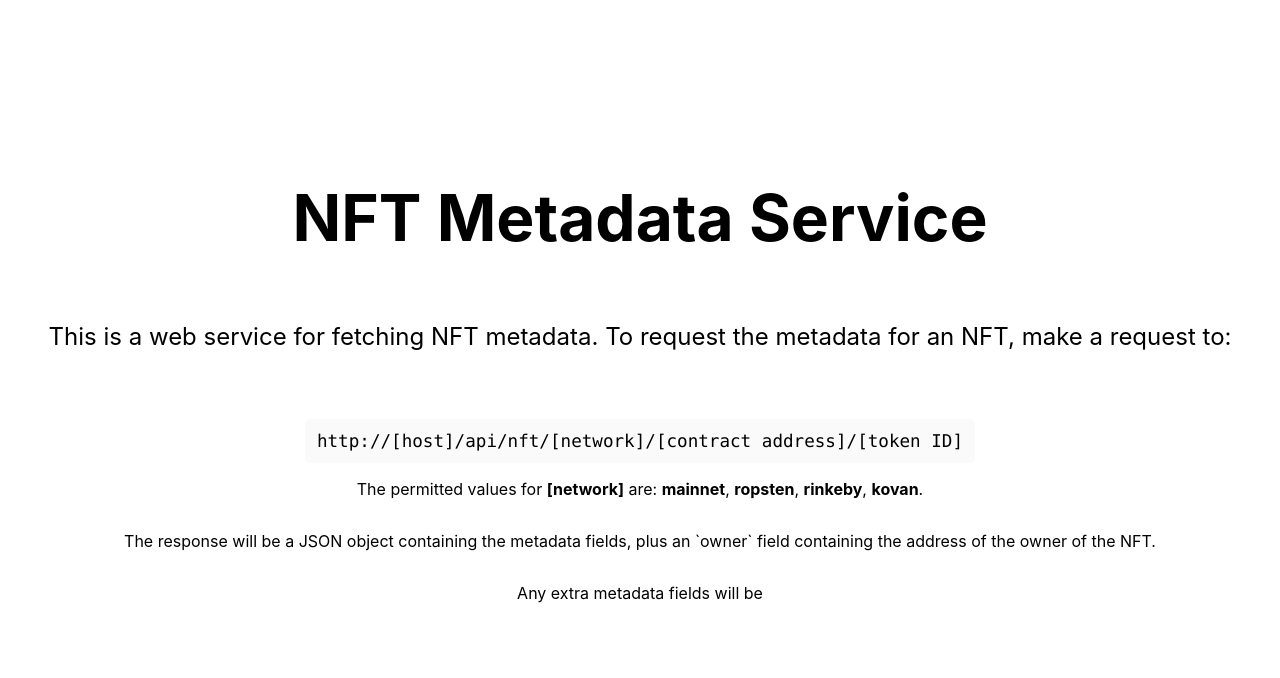
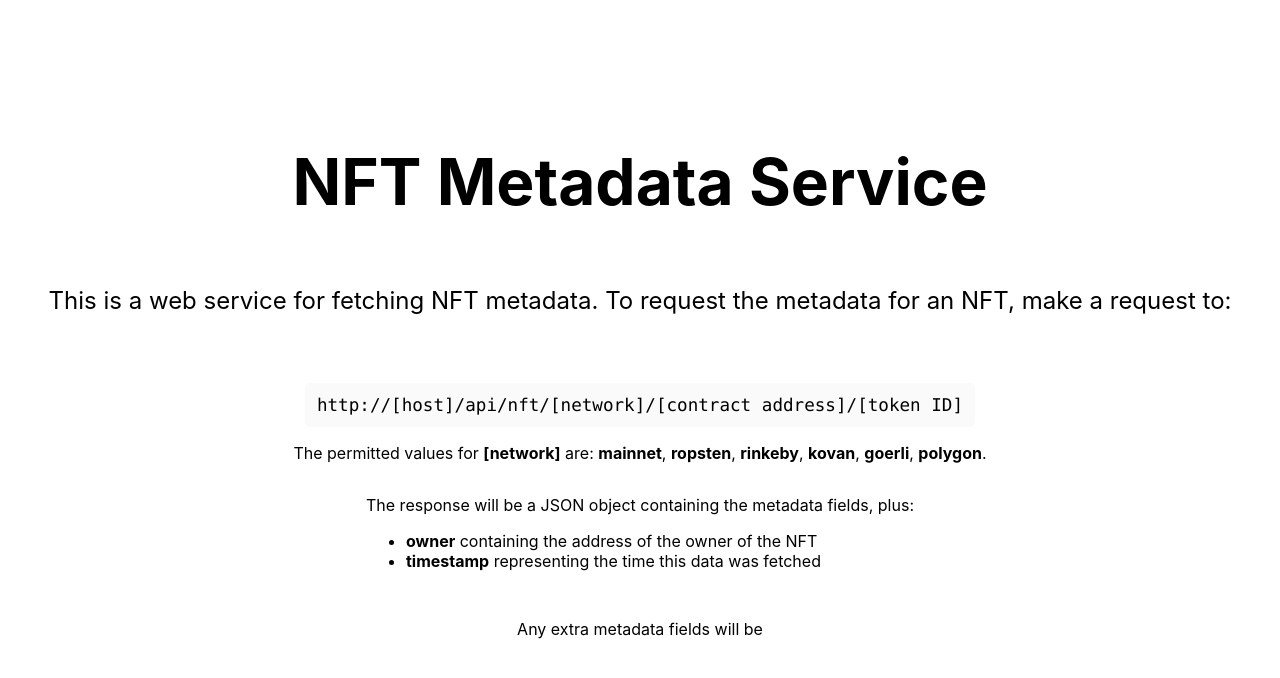
Before and after one commit to bazmatic/nft-metadata-service, a Next.js app: page / in a window 1280 px wide. Shown: the top 678 px of the page. Built offline with nearby package versions, Linux system fonts and the light colour scheme.

Commit message:
Updated home page

```diff
--- a/pages/index.tsx
+++ b/pages/index.tsx
@@ -23,10 +23,14 @@ const Home: NextPage = () => {
         </p>
         <code className={styles.code}>http://[host]/api/nft/[network]/[contract address]/[token ID]</code>
         <p>
-          The permitted values for <b>[network]</b> are: <b>mainnet</b>, <b>ropsten</b>, <b>rinkeby</b>, <b>kovan</b>.
+          The permitted values for <b>[network]</b> are: <b>mainnet</b>, <b>ropsten</b>, <b>rinkeby</b>, <b>kovan</b>, <b>goerli</b>, <b>polygon</b>.
         </p>
         <p>
-          The response will be a JSON object containing the metadata fields, plus an `owner` field containing the address of the owner of the NFT.
+          The response will be a JSON object containing the metadata fields, plus:
+          <ul>
+            <li><b>owner</b> containing the address of the owner of the NFT</li>
+            <li><b>timestamp</b> representing the time this data was fetched </li>
+          </ul>
         </p>
         <p>
           Any extra metadata fields will be
```
